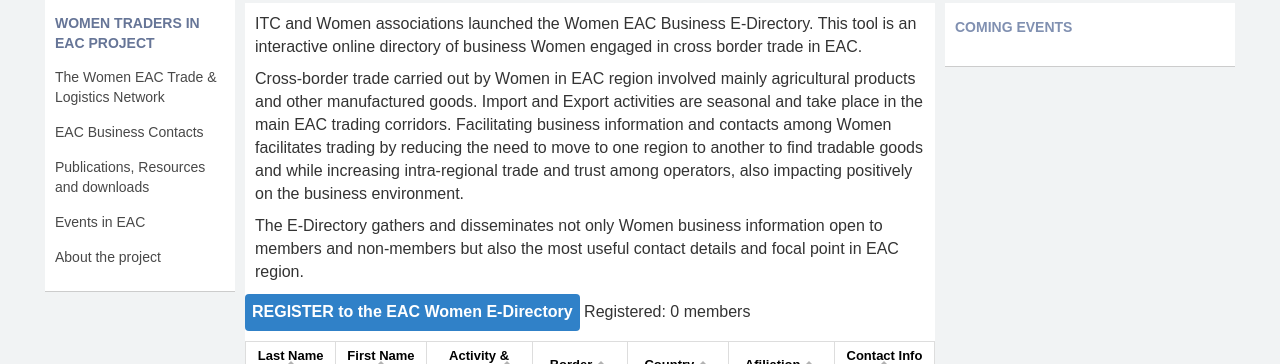
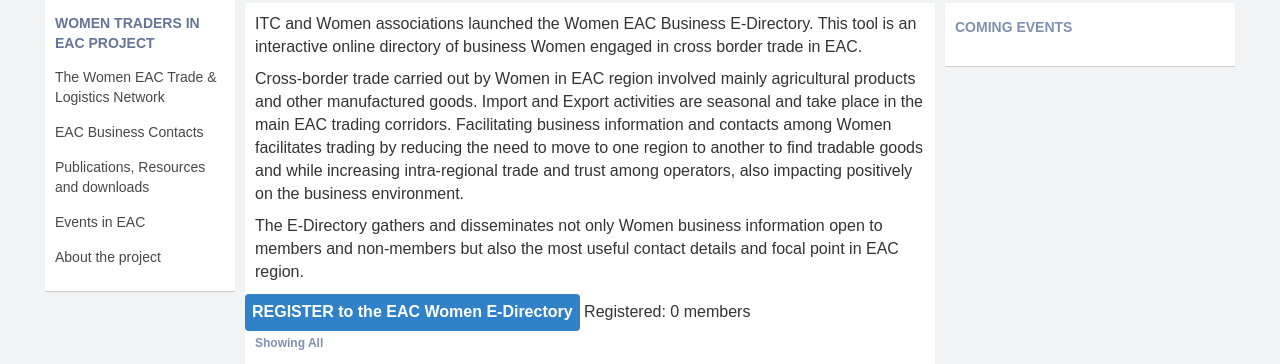
Before and after one commit to rclebsch/itc_005, a Django app: template app/templates/app/main.html in a window 1280 px wide. Shown: the part 242-606 px from the top of the page. Run offline with Django 3.2, Linux system fonts and the light colour scheme; the template is opened without the code that fills it: most values are stand-ins (such as "Sample title", 1, 10 or a date in 2020); lists and menus that the app fills with data are empty; some libraries are stand-ins or nearby versions.

Commit message:
e-directory filtering in submenus

```diff
--- a/app/static/app/css/screen.css
+++ b/app/static/app/css/screen.css
@@ -2114,3 +2114,10 @@ div.PBViewing{float:none}
 #donors_logos {
     text-align:center;
 }
+
+.table-filter {
+    font-size: 12px;
+    font-weight: bold;
+    padding-left: 10px;
+    color: #8090B1;
+}
--- a/app/static/app/js/eac.js
+++ b/app/static/app/js/eac.js
@@ -216,7 +216,9 @@ function eDirectoryContentCtrl ($scope, $http, $filter, NgTableParams, ngDialog)
     $scope.borders = [];
     $scope.afiliations = [];
     $scope.activities = [];
+    $scope.categories = [];
     $scope.members = 0;
+    $scope.currentFilter = 'All';
     $scope.directoryTable = new NgTableParams({
                 page: 1,
                 count: 10,
@@ -238,15 +240,24 @@ function eDirectoryContentCtrl ($scope, $http, $filter, NgTableParams, ngDialog)
         }
     });
 
+    $scope.$on('filter', function(event, data) {
+        if(data.section == 'section-edirectory') {
+            angular.extend($scope.directoryTable.filter(), {contactCategory:data.filter});
+            $scope.currentFilter = (data.filter == '') ? 'All': data.filter;
+        }
+    });
+
     $scope.buildFilters = function(result) {
         var countriesHash = [];
         var bordersHash = [];
         var afiliationsHash = [];
         var activitiesHash = [];
+        var categoriesHash = [];
         $scope.countries.length = 0;
         $scope.borders.length = 0;
         $scope.afiliations.length = 0;
         $scope.activities.length = 0;
+        $scope.categories.length = 0;
         result.forEach(function(contact) {
             if(countriesHash.indexOf(contact.contactCountry) < 0) {
                 countriesHash.push(contact.contactCountry);
@@ -264,12 +275,26 @@ function eDirectoryContentCtrl ($scope, $http, $filter, NgTableParams, ngDialog)
                 activitiesHash.push(contact.activityFromList);
                 $scope.activities.push({id:contact.activityFromList, title:contact.activityFromList});
             }
+            if(categoriesHash.indexOf(contact.contactCategory) < 0) {
+                categoriesHash.push(contact.contactCategory);
+                $scope.categories.push({id:contact.contactCategory, title:contact.contactCategory});
+            }
         });
         $scope.countries.sort(sortAlphabetically);
         $scope.borders.sort(sortAlphabetically);
         $scope.afiliations.sort(sortAlphabetically);
         $scope.activities.sort(sortAlphabetically);
+        $scope.categories.sort(sortAlphabetically);
     };
+
+    $scope.buildSubMenus = function() {
+		var subItems = [];
+        subItems.push({title:'All', filter:''});
+		$scope.categories.forEach(function(category){
+            subItems.push({title:category.id, filter:category.id});
+        });
+		$scope.menuStructure.subItems = subItems;
+	};
 
 	$scope.init = function(){
 		console.log('eDirectoryContentCtrl.init');
@@ -285,6 +310,8 @@ function eDirectoryContentCtrl ($scope, $http, $filter, NgTableParams, ngDialog)
 			$scope.initialized = true;
             $scope.members = result.length;
             $scope.buildFilters(result);
+            $scope.buildSubMenus();
+            $scope.$emit('controllerReady', $scope.menuStructure);
 	    }).error(function(data, status, headers, config){
 	    	console.log(data, status, headers, config);
 	    });
@@ -389,8 +416,8 @@ function contactsContentCtrl ($scope, $http, $filter, NgTableParams) {
 	    	$scope.contacts = result;
             $scope.contactsTable.reload();
 			$scope.initialized = true;
-			$scope.buildFilters(result);
-            $scope.members = result.length;
+			$scope.members = result.length;
+            $scope.buildFilters(result);
 			$scope.buildSubMenus();
             $scope.$emit('controllerReady', $scope.menuStructure);
 	    }).
--- a/app/templates/app/content-edirectory.html
+++ b/app/templates/app/content-edirectory.html
@@ -12,8 +12,8 @@
     <p>The E-Directory gathers and disseminates not only Women business information open to members and non-members but
         also the most useful contact details and focal point in EAC region.</p>
 
-    <input type="button" value="REGISTER to the EAC Women E-Directory" class="register" ng-click="openRegister()"/> Registered: {[{members}]} members
-
+    <input type="button" value="REGISTER to the EAC Women E-Directory" class="register" ng-click="openRegister()"/> Registered: {[{members}]} members<br/>
+    <span class="table-filter">Showing {[{currentFilter}]}</span>
     <table ng-table="directoryTable" show-filter="true" class="table table-condensed table-bordered table-striped">
         <tr ng-repeat="contact in data">
             <td data-title="'Last Name'" sortable="'lastName'" filter="{ 'lastName': 'text' }">{[{contact.lastName}]}</td>
```
